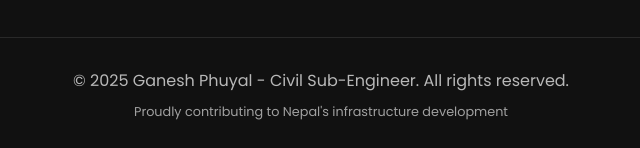
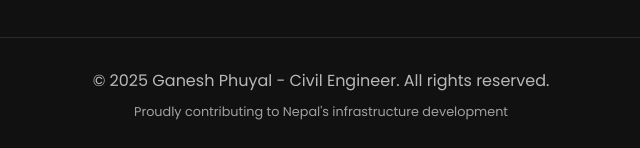
Before and after one commit to Imganeshphuyal/ganesh-s-website, a plain HTML site: page index.html in a window 1280 px wide. Shown: the part 4832-4980 px from the top of the page, 319-959 px from the left. Drawn offline with Linux system fonts and the light colour scheme.

Commit message:
Update index.html

```diff
--- a/index.html
+++ b/index.html
@@ -624,7 +624,7 @@
             </div>
 
             <div style="border-top: 1px solid rgba(255,255,255,0.1); padding-top: 30px;">
-                <p style="margin: 0; opacity: 0.7;">© <script>document.write(new Date().getFullYear())</script> Ganesh Phuyal - Civil Sub-Engineer. All rights reserved.</p>
+                <p style="margin: 0; opacity: 0.7;">© <script>document.write(new Date().getFullYear())</script> Ganesh Phuyal - Civil Engineer. All rights reserved.</p>
                 <p style="margin: 10px 0 0 0; opacity: 0.6; font-size: 0.8rem;">Proudly contributing to Nepal's infrastructure development</p>
             </div>
         </div>
```
